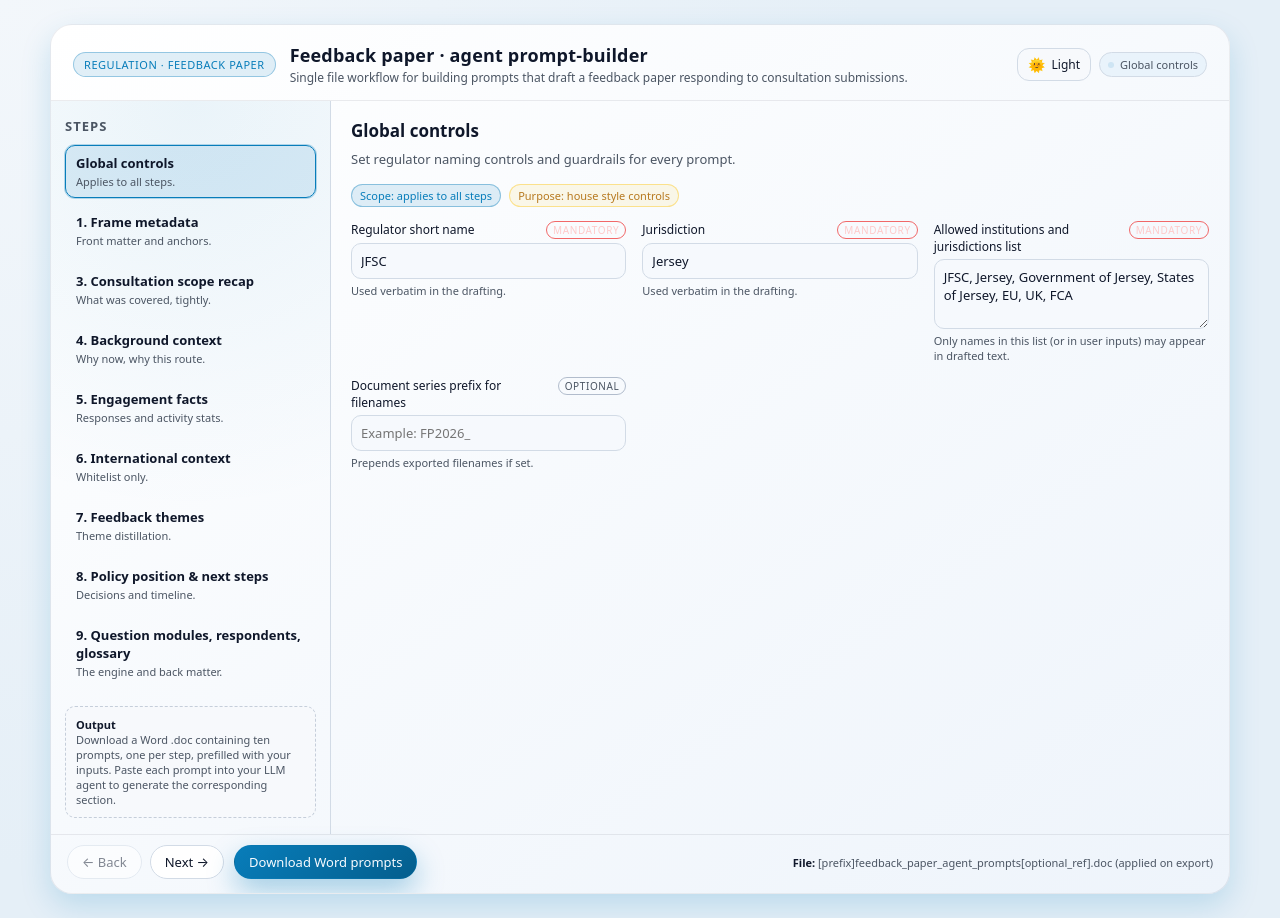
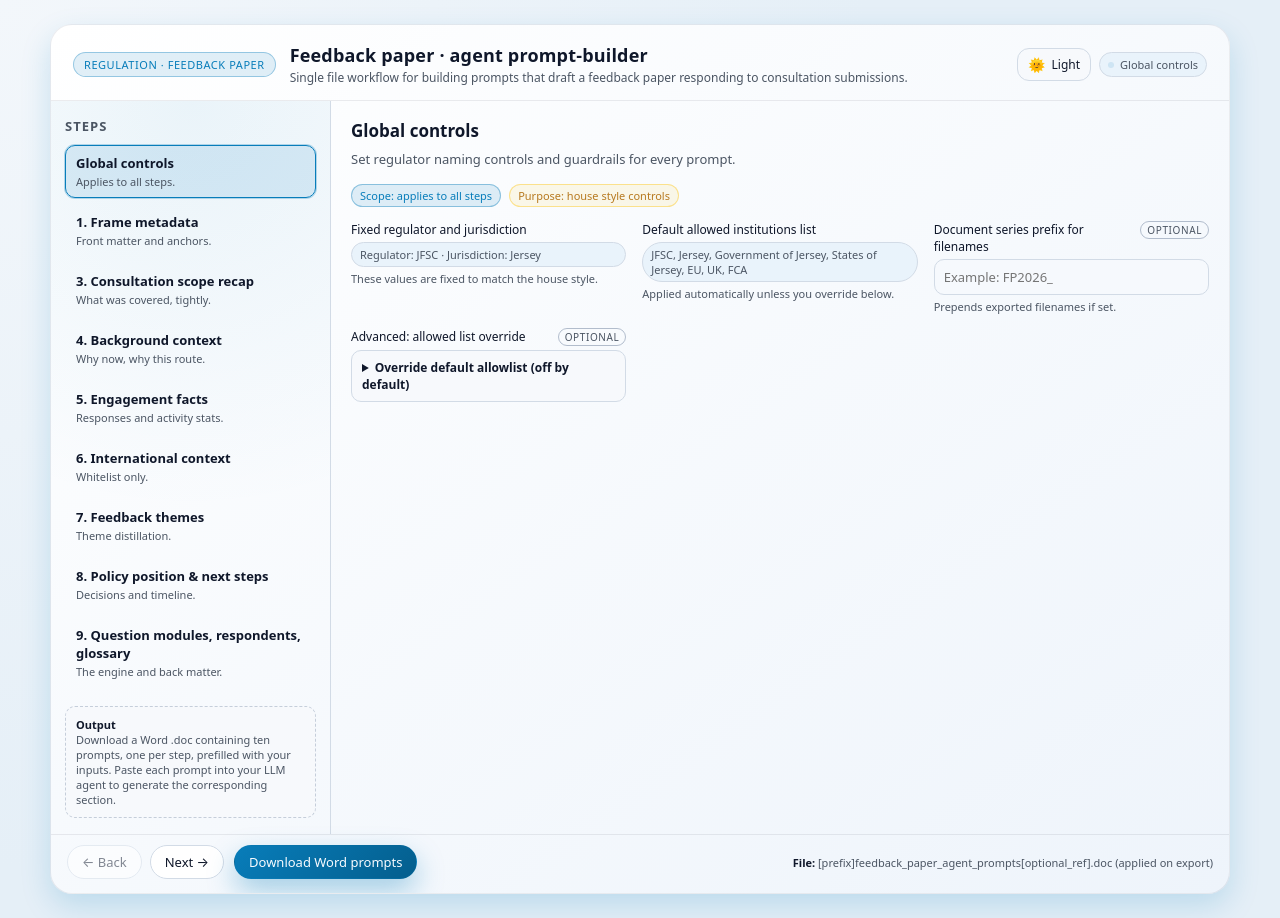
Before and after one commit to CCWBee/feedback, a plain HTML site: page index.html in a window 1280 px wide. Drawn offline with Linux system fonts and the light colour scheme.

Commit message:
Default regulator constants with optional allowlist override

```diff
--- a/index.html
+++ b/index.html
@@ -166,6 +166,10 @@
     .repeatItemHead small{font-size:11px;color:var(--muted)}
     .miniBtn{font-size:12px;padding:6px 10px;border-radius:999px;border:1px solid var(--border);background:var(--panel);color:var(--text);cursor:pointer}
     .miniBtn:hover{background:var(--accentSoft);border-color:var(--accent)}
+    details{border:1px solid var(--border);border-radius:10px;padding:8px 10px;background:var(--panelAlt)}
+    details[open]{background:var(--panel)}
+    summary.miniSummary{cursor:pointer;font-weight:650;font-size:12px;color:var(--text)}
+    summary.miniSummary::-webkit-details-marker{display:none}
 
     footer{
       padding:10px 16px 14px 16px;border-top:1px solid var(--divider);
@@ -237,25 +241,28 @@
             <span class="purpose">Purpose: house style controls</span>
           </div>
           <div class="grid">
-            <div class="field" data-required="true">
-              <label>Regulator short name <span class="flag mand">Mandatory</span></label>
-              <input id="g_regulator" value="JFSC" />
-              <small class="hint">Used verbatim in the drafting.</small>
+            <div class="field">
+              <label>Fixed regulator and jurisdiction</label>
+              <div class="pill" aria-live="polite">Regulator: JFSC · Jurisdiction: Jersey</div>
+              <small class="hint">These values are fixed to match the house style.</small>
             </div>
-            <div class="field" data-required="true">
-              <label>Jurisdiction <span class="flag mand">Mandatory</span></label>
-              <input id="g_jurisdiction" value="Jersey" />
-              <small class="hint">Used verbatim in the drafting.</small>
-            </div>
-            <div class="field" data-required="true">
-              <label>Allowed institutions and jurisdictions list <span class="flag mand">Mandatory</span></label>
-              <textarea id="g_allowed" placeholder="Comma separated list">JFSC, Jersey, Government of Jersey, States of Jersey, EU, UK, FCA</textarea>
-              <small class="hint">Only names in this list (or in user inputs) may appear in drafted text.</small>
+            <div class="field">
+              <label>Default allowed institutions list</label>
+              <div class="pill" aria-live="polite">JFSC, Jersey, Government of Jersey, States of Jersey, EU, UK, FCA</div>
+              <small class="hint">Applied automatically unless you override below.</small>
             </div>
             <div class="field">
               <label>Document series prefix for filenames <span class="flag">Optional</span></label>
               <input id="g_prefix" placeholder="Example: FP2026_" />
               <small class="hint">Prepends exported filenames if set.</small>
+            </div>
+            <div class="field">
+              <label>Advanced: allowed list override <span class="flag">Optional</span></label>
+              <details id="allowedOverride">
+                <summary class="miniSummary">Override default allowlist (off by default)</summary>
+                <textarea id="g_allowed" placeholder="Comma separated list"></textarea>
+                <small class="hint">Defaults to the internal allowlist above when closed. Open only if you need to add or replace entries.</small>
+              </details>
             </div>
           </div>
         </section>
@@ -568,6 +575,9 @@ Feedback summary
 Policy position and next steps`;
   const DEFAULT_BODY_STRUCT = 'Consultation feedback and our comments, organised question-by-question across thematic headings';
   const DEFAULT_INCLUDE_SECTIONS = '';
+  const DEFAULT_REGULATOR = 'JFSC';
+  const DEFAULT_JURISDICTION = 'Jersey';
+  const DEFAULT_ALLOWED_LIST = 'JFSC, Jersey, Government of Jersey, States of Jersey, EU, UK, FCA';
 
   const root = document.documentElement;
   const themeToggle = document.getElementById('themeToggle');
@@ -600,6 +610,7 @@ Policy position and next steps`;
   const prev = document.getElementById('prev');
   const next = document.getElementById('next');
   const exportBtn = document.getElementById('export');
+  const allowedOverride = document.getElementById('allowedOverride');
   const progressText = document.getElementById('progressText');
   const progressPill = document.getElementById('progressPill');
   let current = 0;
@@ -820,9 +831,12 @@ Policy position and next steps`;
     const execHeads = get('s2_execHeads') || DEFAULT_EXEC_HEADS;
     const bodyStruct = get('s2_bodyStruct') || DEFAULT_BODY_STRUCT;
     const includes = get('s2_includes') || DEFAULT_INCLUDE_SECTIONS;
+    const allowedOverrideOpen = allowedOverride?.open;
+    const allowedRaw = allowedOverrideOpen ? get('g_allowed') : '';
+    const allowedSource = allowedOverrideOpen ? allowedRaw : DEFAULT_ALLOWED_LIST;
 
     const data={
-      g:{regulator:get('g_regulator'),jurisdiction:get('g_jurisdiction'),allowed:get('g_allowed'),prefix:get('g_prefix')},
+      g:{regulator:DEFAULT_REGULATOR,jurisdiction:DEFAULT_JURISDICTION,allowed:allowedSource,allowedOverrideOpen:!!allowedOverrideOpen,prefix:get('g_prefix')},
       s1:{feedbackTitle:get('s1_feedbackTitle'),consultationTitle:get('s1_consultationTitle'),pubdate:get('s1_pubdate'),url:get('s1_url'),oneliner:get('s1_oneliner'),inbox:get('s1_inbox'),issue:get('s1_issue'),ref:get('s1_ref')},
       s2:{execHeads,bodyStruct,includes},
       s3:{areas:get('s3_areas'),population:get('s3_population'),qcount:get('s3_qcount')},
@@ -872,8 +886,7 @@ Policy position and next steps`;
   }
 
   function sanitizeAllowedList(raw){
-    const base = 'JFSC, Jersey, Government of Jersey, States of Jersey, EU, UK, FCA';
-    const source = (raw && raw.trim()) ? raw : base;
+    const source = (raw && raw.trim()) ? raw : DEFAULT_ALLOWED_LIST;
     const seen = new Set();
     const parts = source.split(',').map(s=>s.trim()).filter(Boolean);
     const deduped = [];
@@ -890,8 +903,8 @@ Policy position and next steps`;
   function buildDoc(data){
     const now = new Date().toLocaleString('en-GB');
 
-    const regulator = (data.g.regulator || 'JFSC').trim() || 'JFSC';
-    const jurisdiction = (data.g.jurisdiction || 'Jersey').trim() || 'Jersey';
+    const regulator = (data.g.regulator || DEFAULT_REGULATOR).trim() || DEFAULT_REGULATOR;
+    const jurisdiction = (data.g.jurisdiction || DEFAULT_JURISDICTION).trim() || DEFAULT_JURISDICTION;
     const allowedList = sanitizeAllowedList(data.g.allowed);
     const allowedListDisplay = esc(allowedList.join(', '));
     const tone = (data.s9.tone && data.s9.tone.trim()) ? data.s9.tone.trim() : 'factual, procedural, decision-led; acknowledge diverging views; apply proportionality; avoid overpromising; commit to concrete next actions; avoid advocacy';
```
